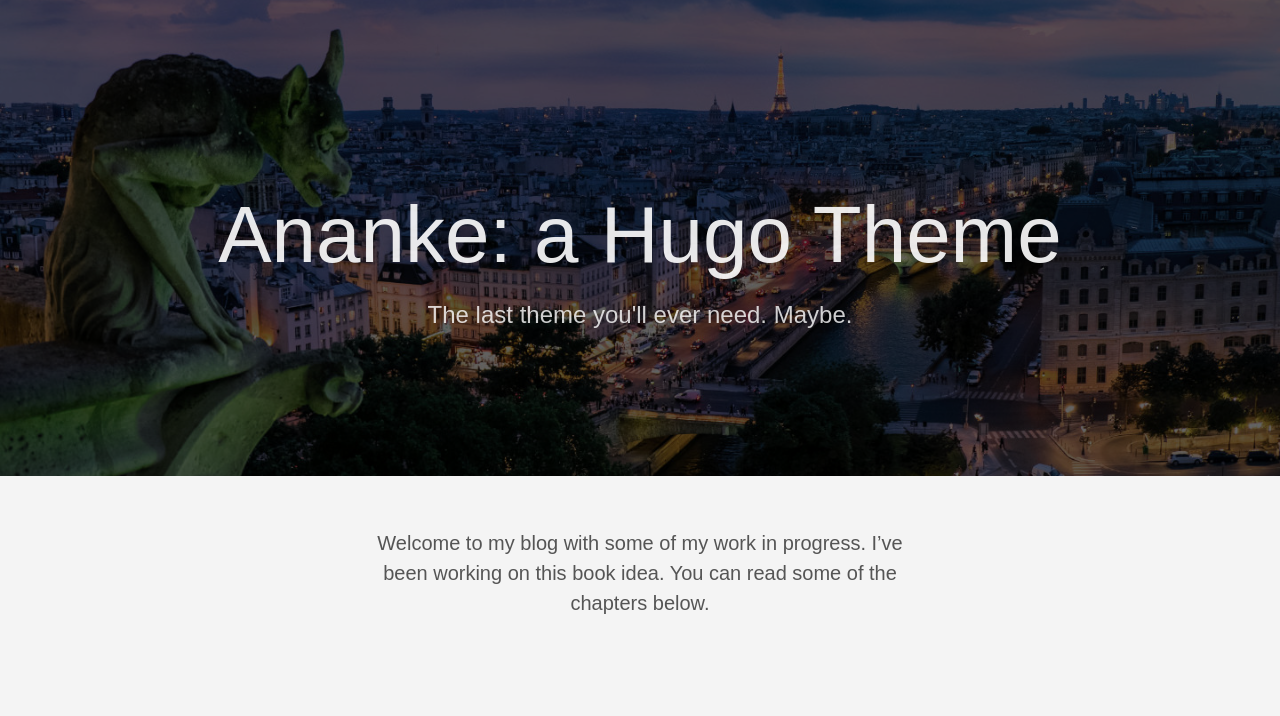
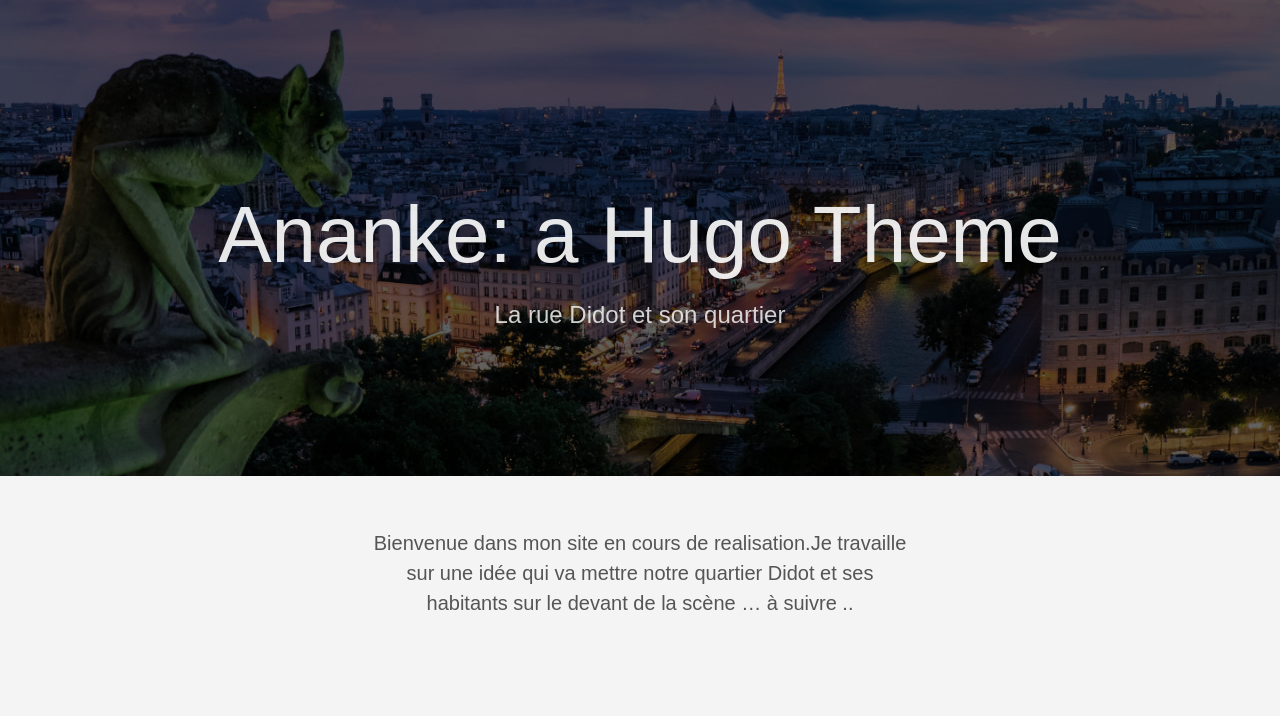
Before and after one commit to pevn14/testhugo, a plain HTML site: page index.html in a window 1280 px wide. Shown: the part 84-800 px from the top of the page. Drawn offline with Linux system fonts and the light colour scheme.

Commit message:
troisieme commit

```diff
--- a/index.html
+++ b/index.html
@@ -32,17 +32,17 @@
 
 
     <meta property="og:title" content="Ananke: a Hugo Theme" />
-<meta property="og:description" content="The last theme you&#39;ll ever need. Maybe." />
+<meta property="og:description" content="La rue Didot et son quartier" />
 <meta property="og:type" content="website" />
 <meta property="og:url" content="/" />
 <meta property="og:updated_time" content="2017-04-14T11:25:05-04:00"/>
 
 <meta itemprop="name" content="Ananke: a Hugo Theme">
-<meta itemprop="description" content="The last theme you&#39;ll ever need. Maybe.">
+<meta itemprop="description" content="La rue Didot et son quartier">
 
 <meta name="twitter:card" content="summary"/>
 <meta name="twitter:title" content="Ananke: a Hugo Theme"/>
-<meta name="twitter:description" content="The last theme you&#39;ll ever need. Maybe."/>
+<meta name="twitter:description" content="La rue Didot et son quartier"/>
 
   </head>
 
@@ -111,7 +111,7 @@
         </h1>
 
           <h2 class="fw1 f5 f3-l white-80 measure-wide-l center mt3">
-            The last theme you&#39;ll ever need. Maybe.
+            La rue Didot et son quartier
           </h2>
 
       </div>
@@ -122,7 +122,7 @@
     <main class="pb7" role="main">
 
   <article class="cf ph3 ph5-l pv3 pv4-l f4 tc-l center measure-wide lh-copy mid-gray">
-    <p>Welcome to my blog with some of my work in progress. I&rsquo;ve been working on this book idea. You can read some of the chapters below.</p>
+    <p>Bienvenue dans mon site en cours de realisation.Je travaille sur une idée qui va mettre notre quartier Didot et ses habitants sur le devant de la scène &hellip; à suivre ..</p>
 
   </article>
 
```
